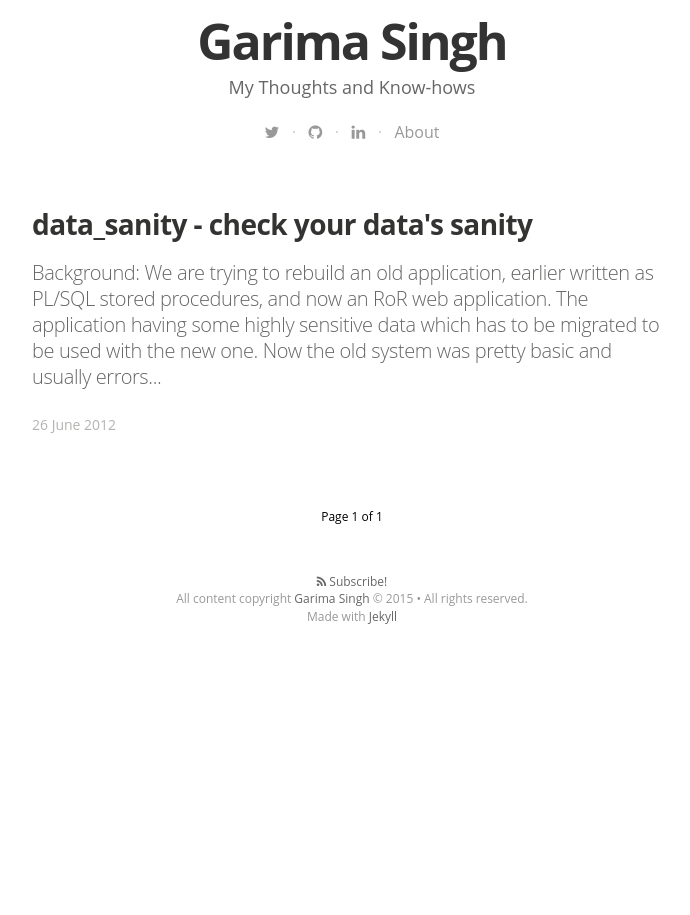
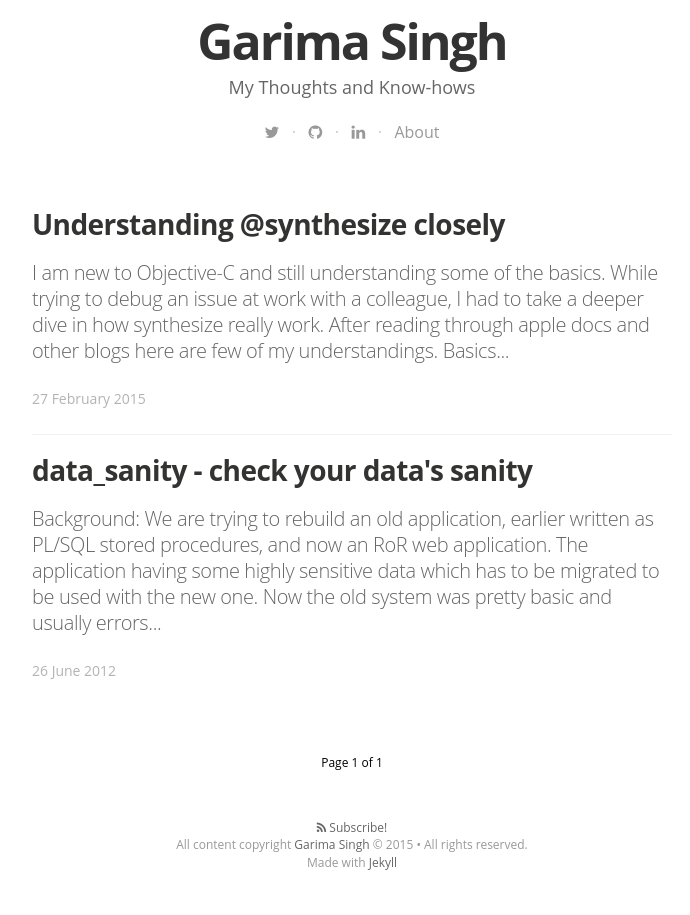
Before and after one commit to singhgarima/garimasingh.github.io, a Jekyll site: the page built from index.html, in a window 1280 px wide. Shown: the part 448-1363 px from the top of the page, without its empty margins (288-978 px from the left). Built offline with Jekyll 4.4.1, drawn with Linux system fonts in a browser that asks for light colours; nearby versions of some CDN libraries; some web fonts are replaced; Markdown is read by kramdown in place of the engine named in the settings; the list of posts is cut into pages by our own code; before the commit the page ends 1122 px from its top, so only the background shows below that.

Commit message:
Adding basics & gotchas for synthesize

```diff
--- a/_layouts/post.html
+++ b/_layouts/post.html
@@ -15,9 +15,7 @@
           <div class="post-meta">
             <h1 class="post-title">{{ page.title }}</h1>
             <div class="cf post-meta-text">
-              <div class="author-image" style="background-image: url({{ site.author_image }})">Blog Logo</div>
               <h4 class="author-name" itemprop="author" itemscope itemtype="http://schema.org/Person">{{ site.author }}</h4>
-              on
               <time datetime="{{ page.date | date: "%F %R" }}">{{ page.date | date_to_string }}</time>
               <!-- , tagged on {{#foreach tags}}<span class="post-tag-{{slug}}">{{#if @first}}{{else}}, {{/if}}<a href="/tag/{{slug}}">{{name}}</a></span>{{/foreach}} -->
             </div>
@@ -31,9 +29,7 @@
           <div class="post-meta">
             <h1 class="post-title">{{ page.title }}</h1>
             <div class="cf post-meta-text">
-              <div class="author-image" style="background-image: url({{ site.author_image }})">Blog Logo</div>
               <h4 class="author-name" itemprop="author" itemscope itemtype="http://schema.org/Person">{{ page.author }}</h4>
-              on
               <time datetime="{{ page.date | date_to_xmlschema }}">{{ page.date | date_to_string }}</time>
               <!-- , tagged on {{#foreach tags}}<span class="post-tag-{{slug}}">{{#if @first}}{{else}}, {{/if}}<a href="/tag/{{slug}}">{{name}}</a></span>{{/foreach}} -->
             </div>
--- /dev/null
+++ b/_posts/2015-02-27-understanding-synthesize-closely.md
@@ -0,0 +1,28 @@
+---
+layout: post
+title: Understanding @synthesize closely
+date: 2015-02-27 17:18:00.000000000 +08:00
+tags:
+- objectiveC
+---
+I am new to Objective-C and still understanding some of the basics. While
+trying to debug an issue at work with a colleague, I had to take a deeper dive
+in how synthesize really work. After reading through apple docs and other blogs
+here are few of my understandings.
+
+### Basics
+
+* An object's property declared using ``@property`` in ``@interface``
+  synthesizes getter & setter methods for other objects to access it.
+* ``@property NSString *propertyName`` defaults to synthesizing the
+  getter/setter for instance variable ``_propertyName``. Getter as
+  ``object.propertyName`` and setter as ``[object setPropertyName]
+* ``@synthesize`` directive (declared in ``@implementation``) can be used to
+  customize instance variable names.
+  e.g. ``@synthesize propertyName = fooInstanceVariable``. Default
+  ``@synthesize propertyName`` has same instance name as the property's name.
+
+### Gotchas
+
+* ``@synthesize`` creates instance variables local to the class. It is not
+  visible to subclasses.
```
